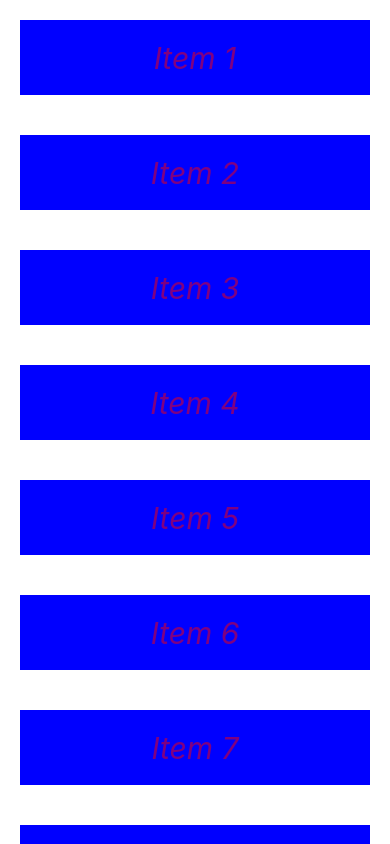
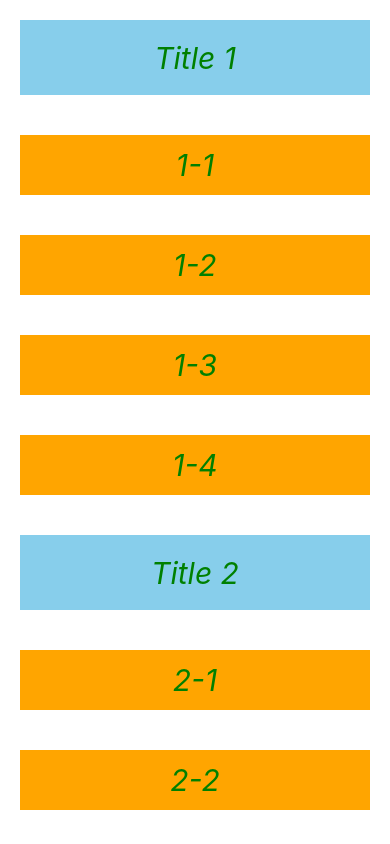
Before and after one commit to TomaszPierzchala/ReactNativeTest, a React Native app: screen / in a window 390 px wide. Built offline with nearby package versions, Linux system fonts and the light colour scheme.

Commit message:
5. List in list <SectionList>

```diff
--- a/App.js
+++ b/App.js
@@ -3,7 +3,7 @@ import React, { useState } from 'react';
 
 import {
   RefreshControl,
-  ScrollView,
+  SectionList,
   StyleSheet,
   Text,
   View,
@@ -11,42 +11,45 @@ import {
 
 const App = () => {
   const [Items, setItems] = useState([
-    { key: 1, i: 'Item 1' },
-    { key: 2, i: 'Item 2' },
-    { key: 3, i: 'Item 3' },
-    { key: 4, i: 'Item 4' },
-    { key: 5, i: 'Item 5' },
-    { key: 6, i: 'Item 6' },
-    { key: 7, i: 'Item 7' },
-    { key: 8, i: 'Item 8' },
-    { key: 9, i: 'Item 9' },
-    { key: 10, i: 'Item 10' },
-  ]);
+    { title: 'Title 1', data: ["1-1","1-2","1-3","1-4"] },
+    { title: 'Title 2', data: ["2-1","2-2","2-3","2-4"] },
+    { title: 'Title 3', data: ["3-1","3-2","3-3","3-4"] },
+    { title: 'Title 4', data: ["4-1","4-2","4-3","4-4"] },
+    { title: 'Title 5', data: ["5-1","5-2","5-3","5-4"] },
+    { title: 'Title 6', data: ["6-1","6-2","6-3","6-4"] },
+  ])
   const [Refreshing, setRefreshing] = useState(false);
   const onRefresh = () => {
     setRefreshing(true);
-    setItems([...Items, { key: 69, i: 'Nowy 123' }]);
+    setItems([...Items, { title: 'Title A', data: ["A-1","A-2","A-3","A-4"] }]);
     setRefreshing(false);
   }
   return (
     <View style={styles.body}>
-      <ScrollView refreshControl={
+      <SectionList refreshControl={
         <RefreshControl
           refreshing={Refreshing}
           onRefresh={onRefresh}
           colors={['#a00','#730','#460','#190','#0c0']}
-        />
-      }>
-        {
-          Items.map((i) => {
-            return (
-              <View style={styles.item} key={i.key}>
-                <Text style={styles.text}>{i.i}</Text>
-              </View>
-            )
-          })
+        />}
+        keyExtractor={(item, idx) => idx.toString()}
+        sections = {Items}
+        renderItem={
+          ({item}) => (
+            <View style={styles.item}>
+            <Text style={styles.text}>{item}</Text>
+            </View>
+          )
         }
-      </ScrollView>
+
+        renderSectionHeader={
+          ({section})=>(
+            <View style={styles.item_header}>
+            <Text style={styles.text}>{section.title}</Text>
+            </View>
+          )
+        }
+      />
     </View>
   );
 };
@@ -56,16 +59,22 @@ const styles = StyleSheet.create({
     flex: 1,
     backgroundColor: '#ffffff',
   },
-  item: {
-    backgroundColor: 'blue',
+  item_header: {
+    backgroundColor: 'skyblue',
     alignItems: 'center',
     justifyContent: 'center',
     height: 75,
     margin: 20,
   },
-
+  item: {
+    backgroundColor: 'orange',
+    alignItems: 'center',
+    justifyContent: 'center',
+    height: 60,
+    margin: 20,
+  },
   text: {
-    color: 'purple',
+    color: 'green',
     fontSize: 30,
     fontStyle: 'italic',
   },
```
